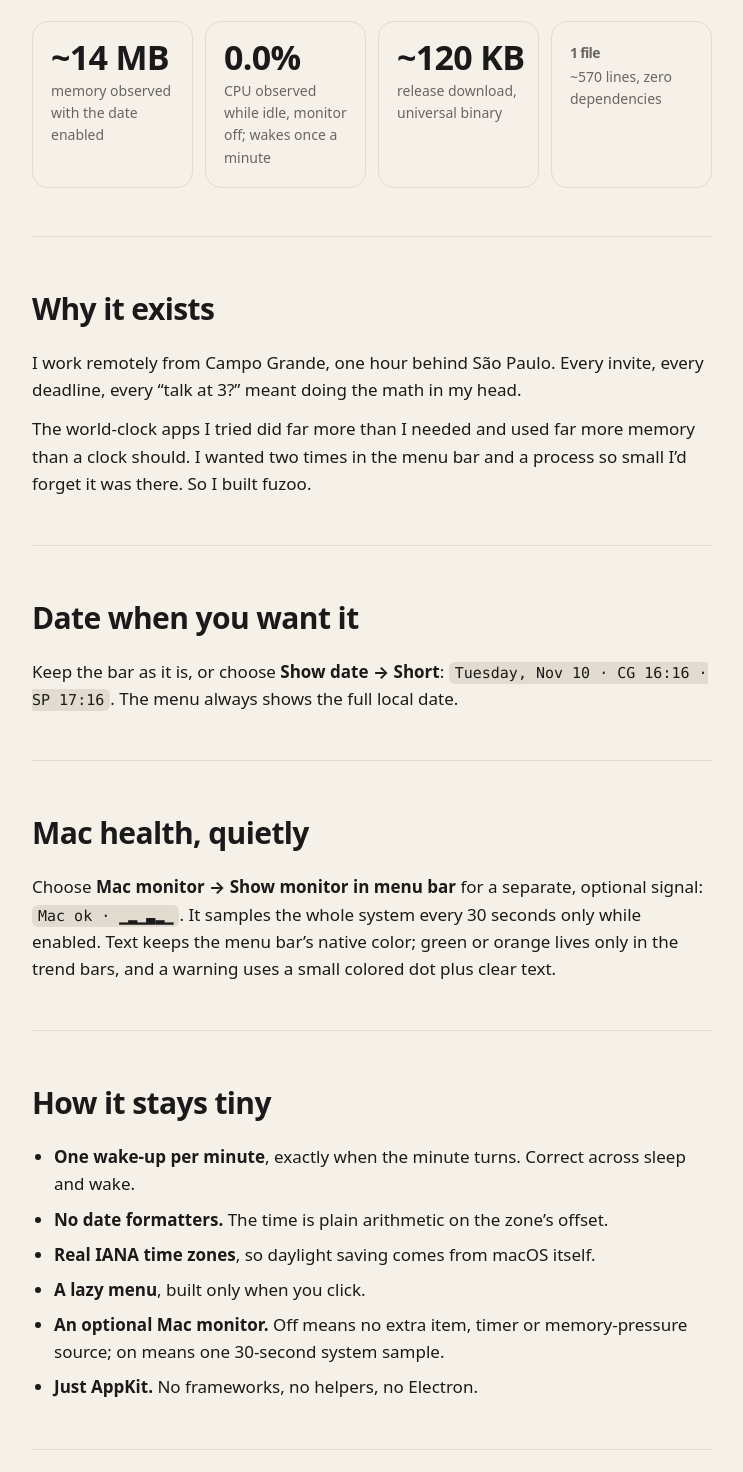
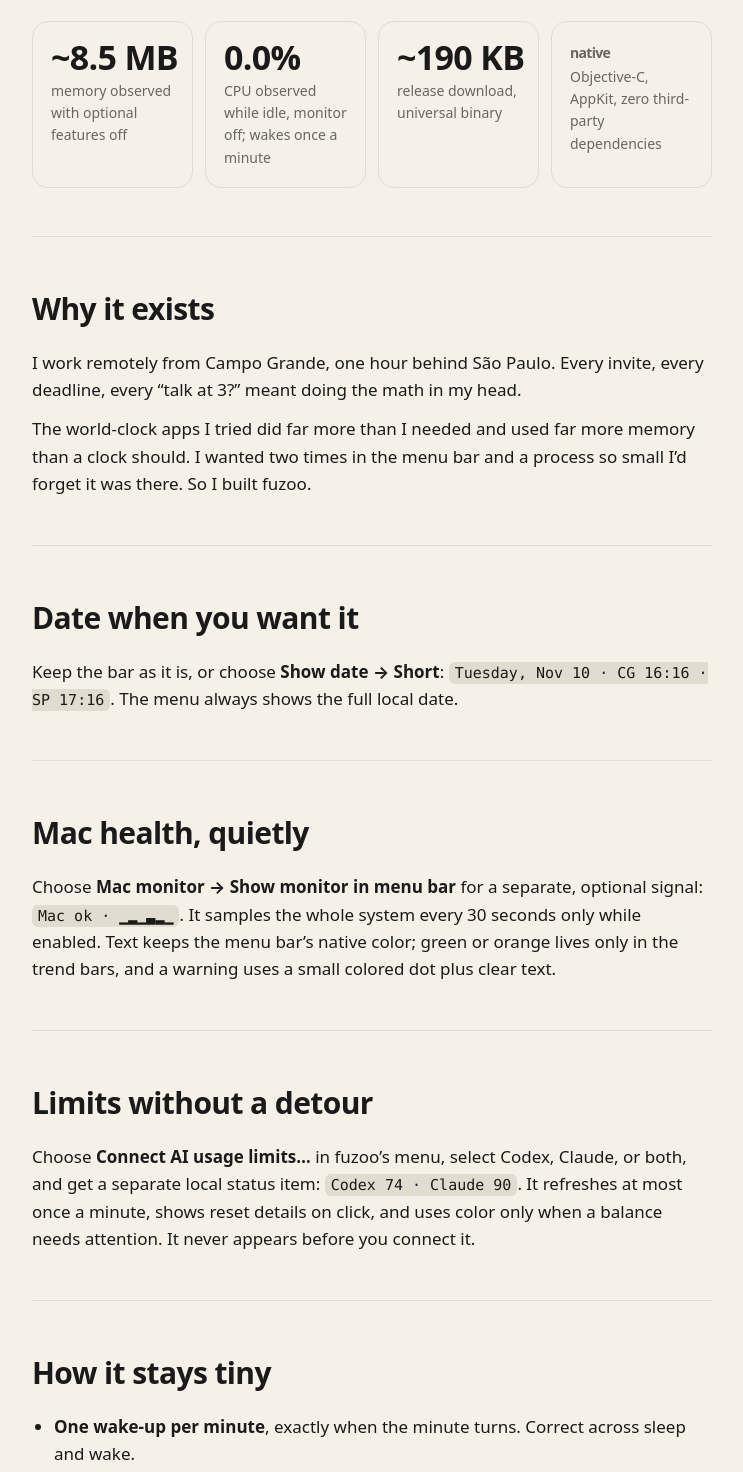
Before and after one commit to oisergiofelix/fuzoo, a plain HTML site: page docs/index.html in a window 1280 px wide. Shown: the part 743-2215 px from the top of the page, without its empty margins (268-1011 px from the left). Drawn offline with Linux system fonts and the light colour scheme.

Commit message:
v0.5.0: add optional AI usage limits

```diff
--- a/docs/index.html
+++ b/docs/index.html
@@ -4,9 +4,9 @@
 <meta charset="utf-8">
 <meta name="viewport" content="width=device-width,initial-scale=1">
 <title>fuzoo — two time zones in your Mac menu bar</title>
-<meta name="description" content="A tiny open-source macOS menu bar app that shows two time zones. ~14 MB of RAM, 0% CPU while idle, ~120 KB download.">
+<meta name="description" content="A tiny open-source macOS menu bar app that shows two time zones. ~8.5 MB of RAM observed, 0% CPU while idle, ~190 KB download.">
 <meta property="og:title" content="fuzoo — two time zones in your Mac menu bar">
-<meta property="og:description" content="~14 MB of RAM. 0% CPU while idle. ~120 KB. Nothing else.">
+<meta property="og:description" content="~8.5 MB of RAM observed. 0% CPU while idle. ~190 KB. Nothing else.">
 <meta property="og:image" content="https://oisergiofelix.github.io/fuzoo/og.png">
 <meta property="og:url" content="https://oisergiofelix.github.io/fuzoo/">
 <meta name="twitter:card" content="summary_large_image">
@@ -67,10 +67,10 @@ footer{padding:40px 0 60px;color:var(--mute);font-size:14px;border-top:1px solid
 <section>
   <h2><span lang="en">How small is small?</span><span lang="pt">Pequeno quanto?</span></h2>
   <div class="stats">
-    <div class="stat"><div class="big">~14 MB</div><span lang="en">memory observed with the date enabled</span><span lang="pt">de memória observada com a data ativada</span></div>
+    <div class="stat"><div class="big">~8.5 MB</div><span lang="en">memory observed with optional features off</span><span lang="pt">de memória observada com recursos opcionais desligados</span></div>
     <div class="stat"><div class="big">0.0%</div><span lang="en">CPU observed while idle, monitor off; wakes once a minute</span><span lang="pt">de CPU observado em repouso, com monitor desligado; acorda uma vez por minuto</span></div>
-    <div class="stat"><div class="big">~120 KB</div><span lang="en">release download, universal binary</span><span lang="pt">download da release, binário universal</span></div>
-    <div class="stat"><div class="big"><span lang="en">1 file</span><span lang="pt">1 arquivo</span></div><span lang="en">~570 lines, zero dependencies</span><span lang="pt">~570 linhas, zero dependências</span></div>
+    <div class="stat"><div class="big">~190 KB</div><span lang="en">release download, universal binary</span><span lang="pt">download da release, binário universal</span></div>
+    <div class="stat"><div class="big"><span lang="en">native</span><span lang="pt">nativo</span></div><span lang="en">Objective-C, AppKit, zero third-party dependencies</span><span lang="pt">Objective-C, AppKit, zero dependências de terceiros</span></div>
   </div>
 </section>
 
@@ -93,6 +93,12 @@ footer{padding:40px 0 60px;color:var(--mute);font-size:14px;border-top:1px solid
 </section>
 
 <section>
+  <h2><span lang="en">Limits without a detour</span><span lang="pt">Limites sem desvio</span></h2>
+  <p lang="en">Choose <strong>Connect AI usage limits…</strong> in fuzoo’s menu, select Codex, Claude, or both, and get a separate local status item: <code>Codex 74 · Claude 90</code>. It refreshes at most once a minute, shows reset details on click, and uses color only when a balance needs attention. It never appears before you connect it.</p>
+  <p lang="pt">Escolha <strong>Conectar limites de IA…</strong> no menu do fuzoo, selecione Codex, Claude ou ambos e receba um item local separado: <code>Codex 74 · Claude 90</code>. Ele atualiza no máximo uma vez por minuto, mostra os resets ao clicar e usa cor apenas quando um saldo pede atenção. Ele nunca aparece antes de você conectá-lo.</p>
+</section>
+
+<section>
   <h2><span lang="en">How it stays tiny</span><span lang="pt">Como ele fica pequeno</span></h2>
   <ul lang="en">
     <li><strong>One wake-up per minute</strong>, exactly when the minute turns. Correct across sleep and wake.</li>
@@ -100,7 +106,7 @@ footer{padding:40px 0 60px;color:var(--mute);font-size:14px;border-top:1px solid
     <li><strong>Real IANA time zones</strong>, so daylight saving comes from macOS itself.</li>
     <li><strong>A lazy menu</strong>, built only when you click.</li>
     <li><strong>An optional Mac monitor.</strong> Off means no extra item, timer or memory-pressure source; on means one 30-second system sample.</li>
-    <li><strong>Just AppKit.</strong> No frameworks, no helpers, no Electron.</li>
+    <li><strong>Just AppKit.</strong> No frameworks or Electron. Optional AI readings use a short-lived native helper and no resident agent.</li>
   </ul>
   <ul lang="pt">
     <li><strong>Acorda uma vez por minuto</strong>, exatamente na virada. Continua certo depois que o Mac dorme e acorda.</li>
@@ -108,7 +114,7 @@ footer{padding:40px 0 60px;color:var(--mute);font-size:14px;border-top:1px solid
     <li><strong>Fusos IANA de verdade</strong>, então horário de verão vem do próprio macOS.</li>
     <li><strong>Menu preguiçoso</strong>, montado só quando você clica.</li>
     <li><strong>Monitor do Mac opcional.</strong> Desligado não tem item, timer nem fonte de pressão extras; ligado faz uma amostra do sistema a cada 30 segundos.</li>
-    <li><strong>Só AppKit.</strong> Sem frameworks, sem helpers, sem Electron.</li>
+    <li><strong>Só AppKit.</strong> Sem frameworks ou Electron. A leitura opcional de IA usa um conector nativo breve, sem agente residente.</li>
   </ul>
 </section>
 
```
Also changed, not shown: docs/roadmap.html (+3 -3 lines), 12 other files.
